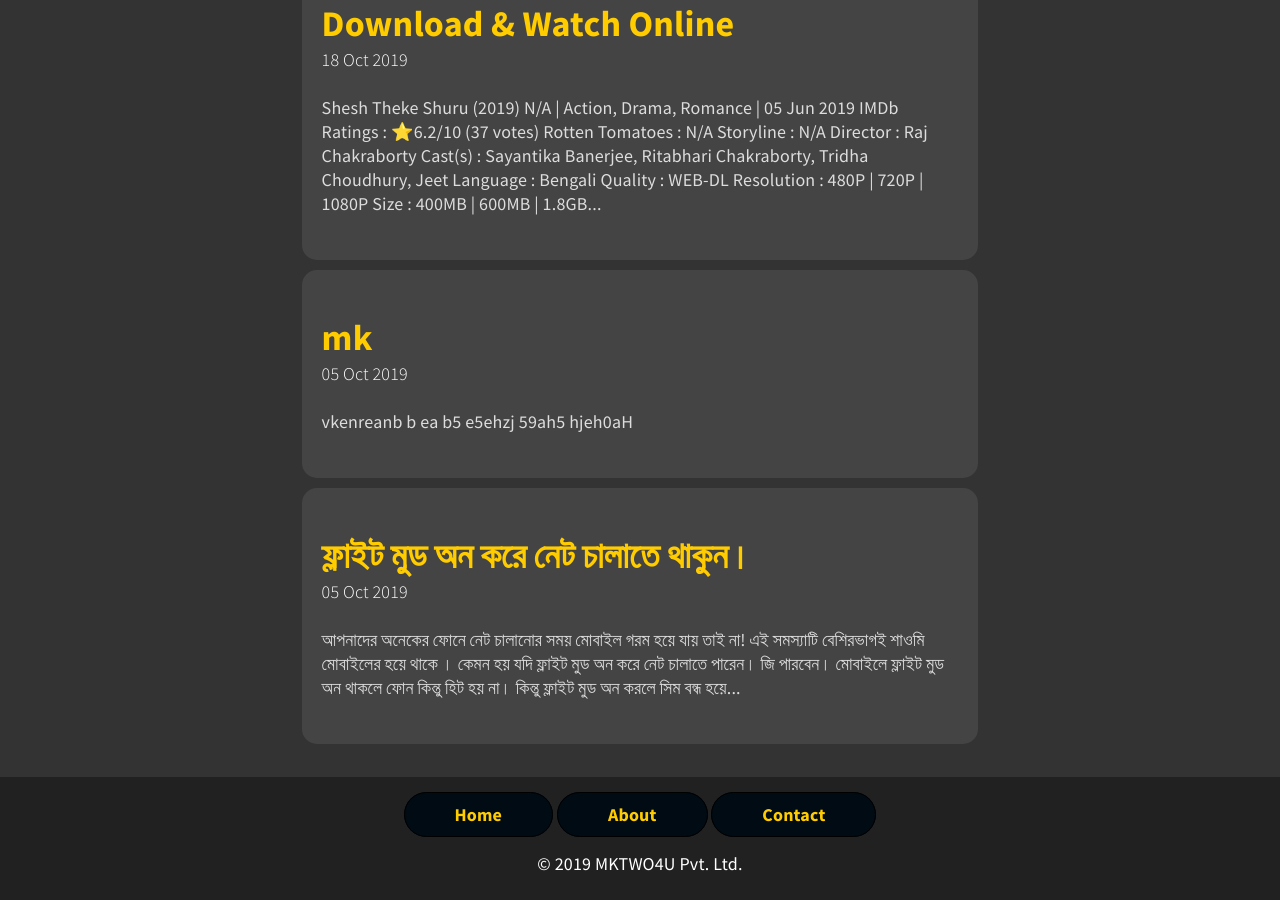
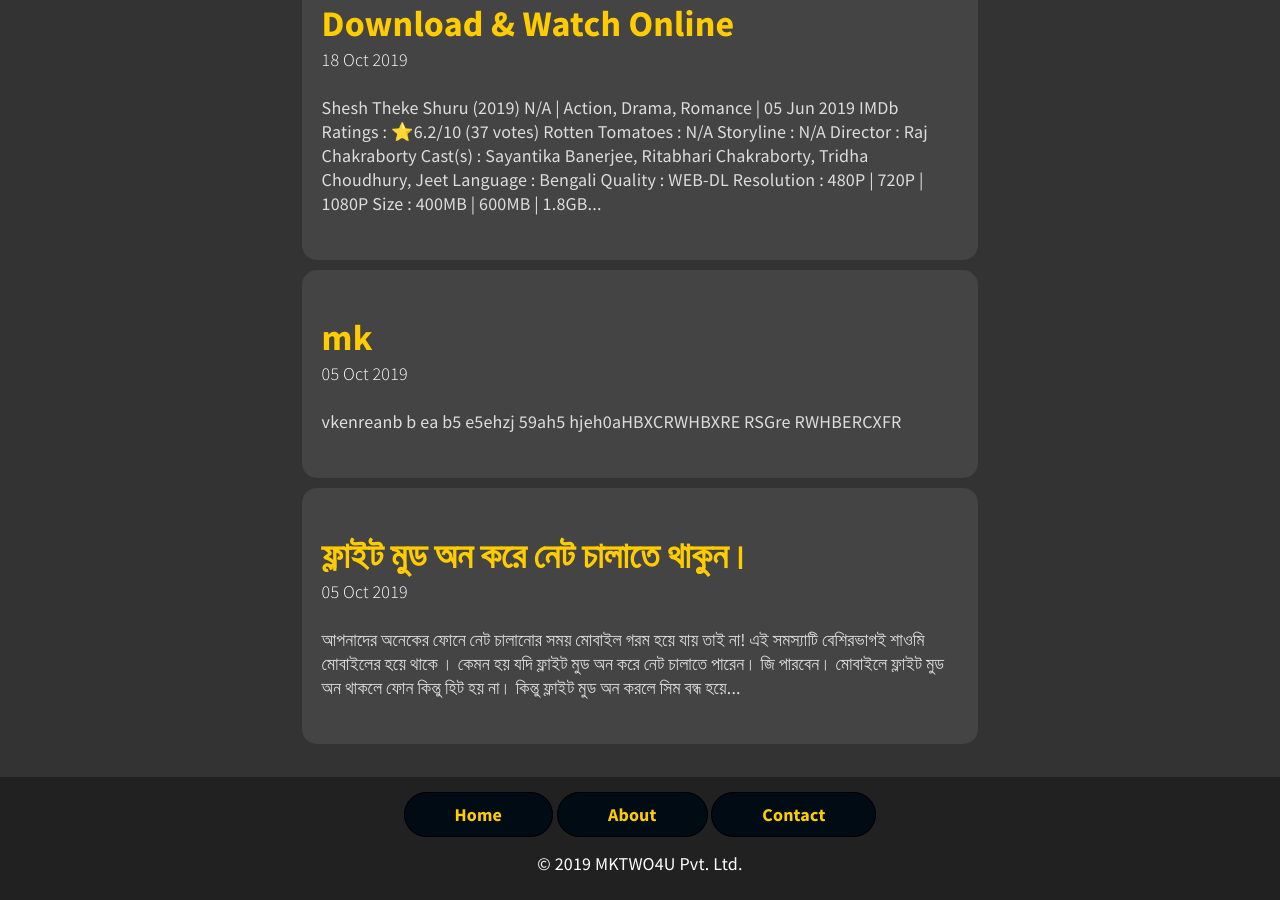
Before and after one commit to bdmilan/blog, a Jekyll site: the page built from index.html, in a window 1280 px wide and 900 px high, scrolled down 1674 px. Built offline with Jekyll 4.4.1, drawn with Linux system fonts in a browser that asks for light colours; the list of posts is cut into pages by our own code.

Commit message:
Update 2019-10-05-mk.md

```diff
--- a/_posts/2019-10-05-mk.md
+++ b/_posts/2019-10-05-mk.md
@@ -1,4 +1,5 @@
 ---
 title: mk
 ---
-vkenreanb b ea b5  e5ehzj 59ah5 hjeh0aH
+vkenreanb b ea b5  e5ehzj 59ah5 hjeh0aHBXCRWHBXRE RSGre
+RWHBERCXFR
```
